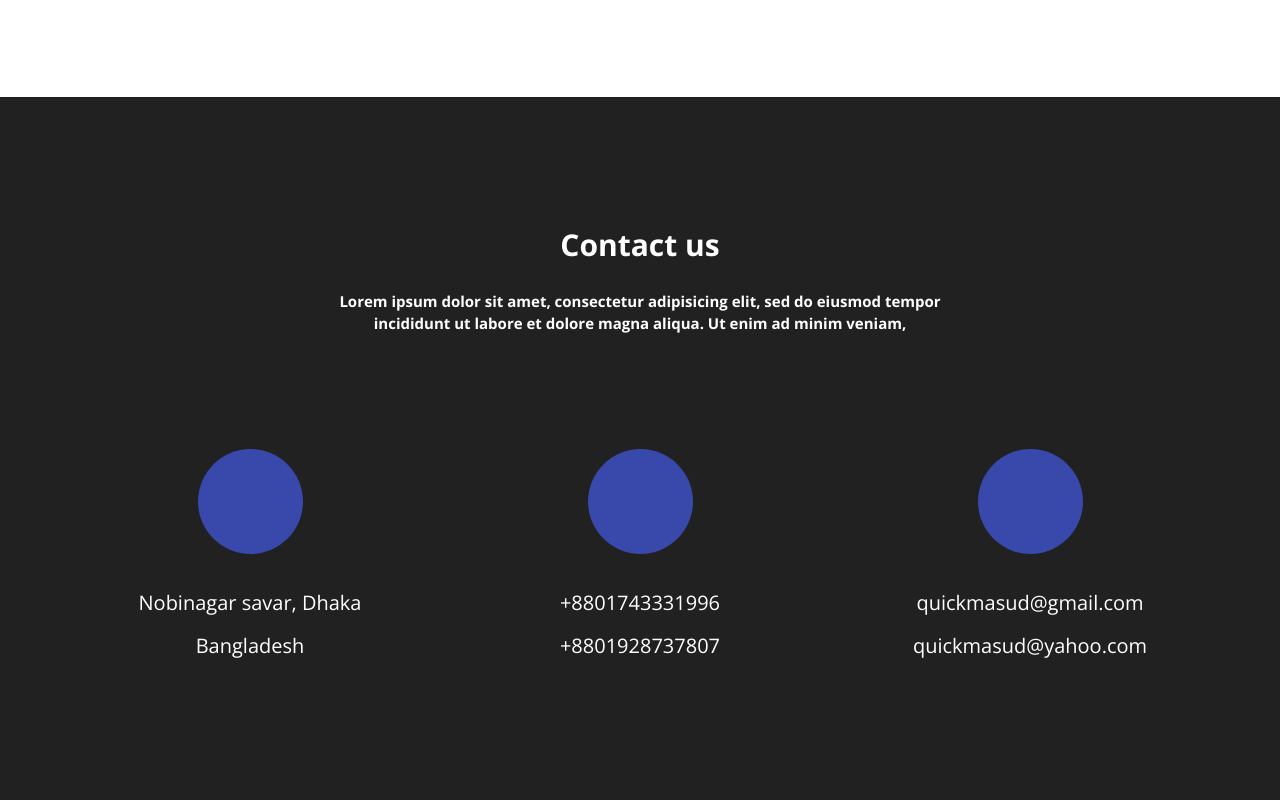
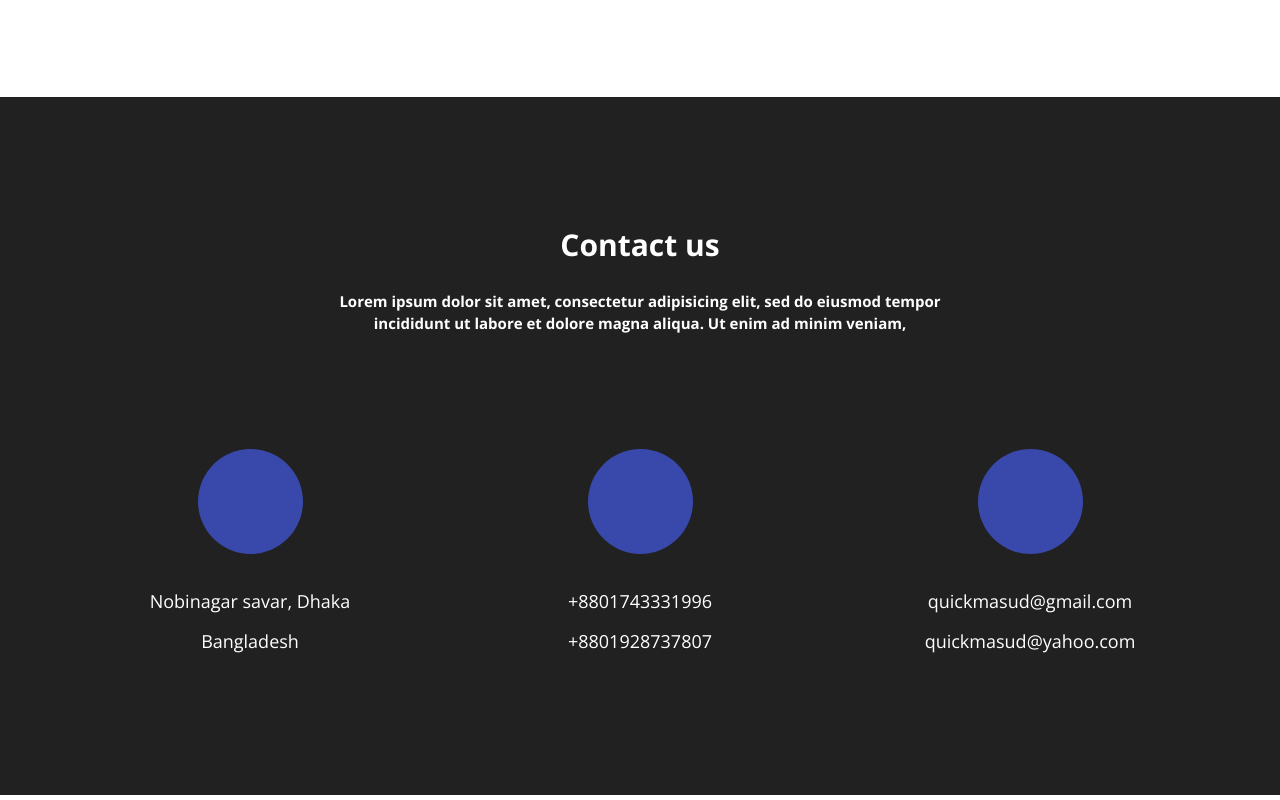
Before and after one commit to romul3003/html-css-test, a website: page src/index.html in a window 1280 px wide. Shown: the part 6293-7093 px from the top of the page. Drawn offline with nearby package versions, Linux system fonts and the light colour scheme; files that its build step writes are made by us from their sources; files whose address does not match are found by name.

Commit message:
fix - contacts-list font-size and margin

```diff
--- a/src/styles/components/_contacts-list.scss
+++ b/src/styles/components/_contacts-list.scss
@@ -17,12 +17,17 @@
 
 	&__info {
 		text-align: center;
-		font-size: 20px;
+		font-size: 18px;
 		line-height: 1.4;
+
+		@include for-size(desctop) {
+			font-size: 20px;
+		}
 	}
 
 	&__link {
 		color: inherit;
+		transition: color .2s;
 
 		&:hover {
 			text-decoration: none;
--- a/src/templates/contacts-list.html
+++ b/src/templates/contacts-list.html
@@ -1,6 +1,6 @@
 <div class="contacts-list">
 	<div class="row">
-		<div class="col-12 col-md-4">
+		<div class="col-12 col-md-4 mb-5 mb-md-0">
 			<div class="contacts-list__icon-wrap">
 				<i class="contacts-list__icon icon-map-marker"></i>
 			</div>
@@ -16,7 +16,7 @@
 			</div>
 		</div>
 
-		<div class="col-12 col-md-4">
+		<div class="col-12 col-md-4 mb-5 mb-md-0">
 			<div class="contacts-list__icon-wrap">
 				<i class="contacts-list__icon icon-phone-call"></i>
 			</div>
@@ -31,7 +31,7 @@
 			</div>
 		</div>
 
-		<div class="col-12 col-md-4">
+		<div class="col-12 col-md-4 mb-5 mb-md-0">
 			<div class="contacts-list__icon-wrap">
 				<i class="contacts-list__icon icon-mail"></i>
 			</div>
```
